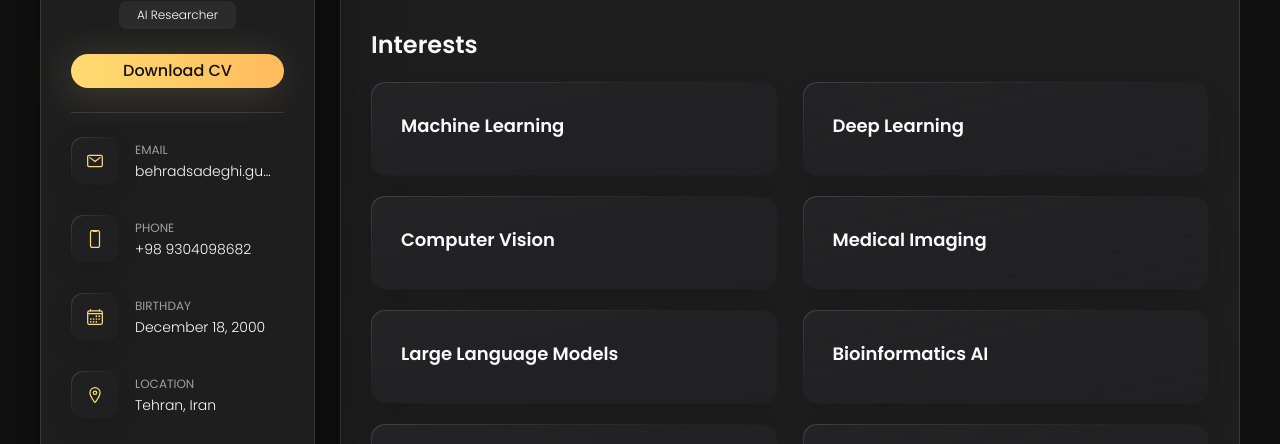
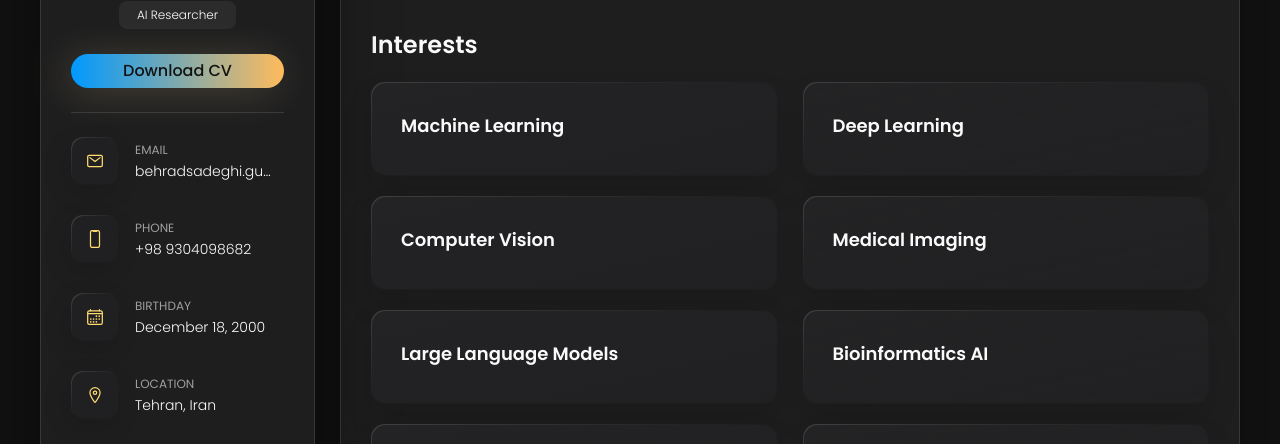
Before and after one commit to Behradsadeghi/behradsadeghi.github.io, a plain HTML site: page index.html in a window 1280 px wide. Shown: the part 312-756 px from the top of the page. Drawn offline with nearby package versions, Linux system fonts and the light colour scheme.

Commit message:
Update style.css

```diff
--- a/assets/css/style.css
+++ b/assets/css/style.css
@@ -30,7 +30,7 @@
     hsl(240, 2%, 13%);
   --bg-gradient-yellow-1: linear-gradient(
     to bottom right,
-    hsl(45, 100%, 71%) 0%,
+    hsl(204, 100%, 50%) 0%,
     hsla(36, 100%, 69%, 0) 50%
   );
   --bg-gradient-yellow-2: linear-gradient(
@@ -46,7 +46,7 @@
   );
   --text-gradient-yellow: linear-gradient(
     to right,
-    hsl(45, 100%, 72%),
+    hsl(204, 100%, 50%),
     hsl(35, 100%, 68%)
   );
 
```
